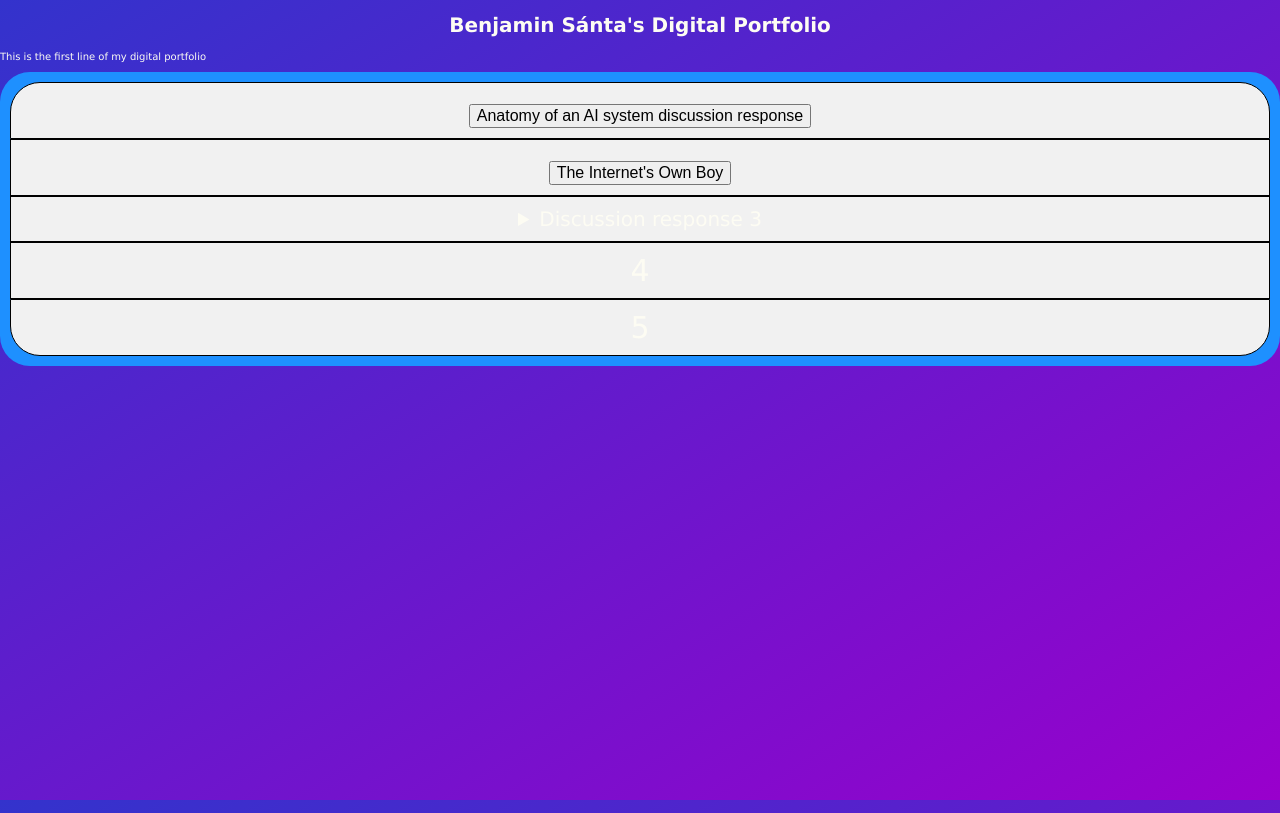
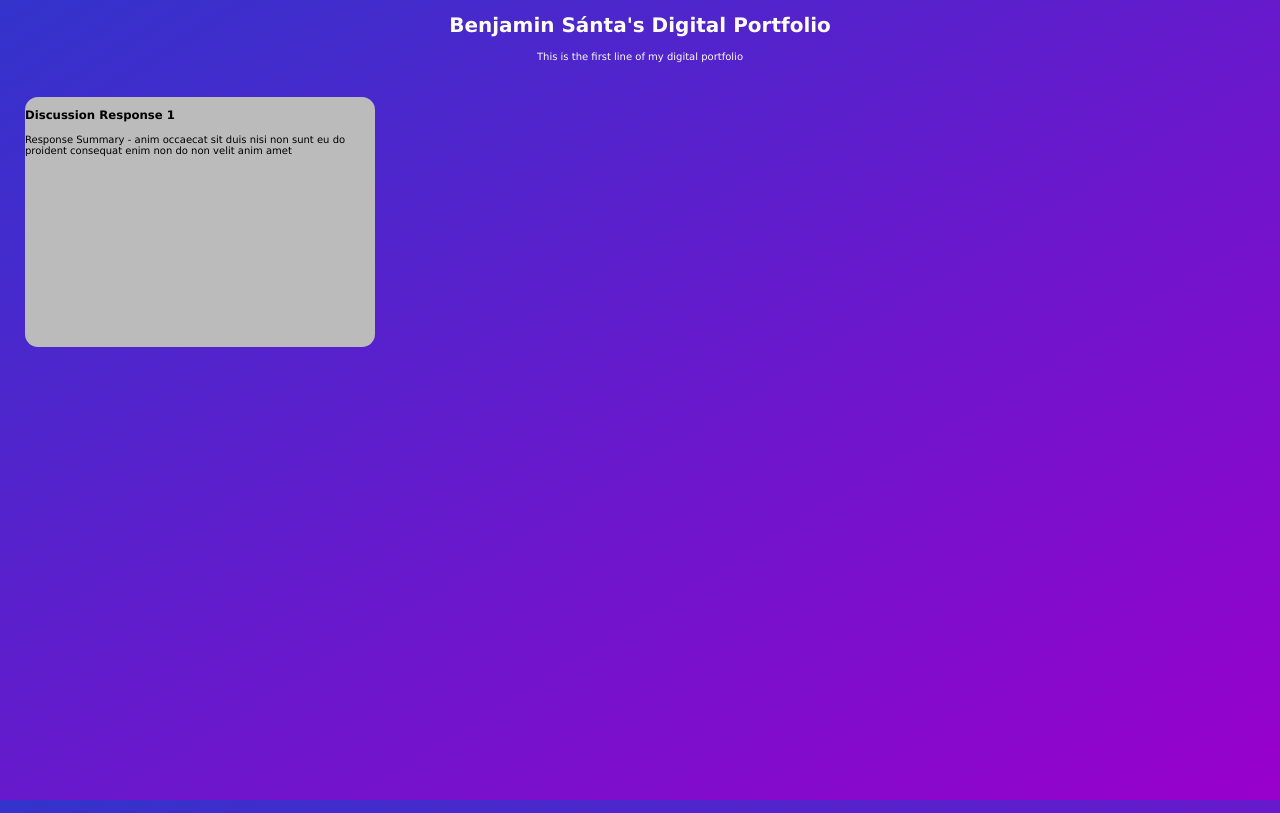
Before and after one commit to bensanta/DH1001-Projects, a plain HTML site: page index.html in a window 1280 px wide. Drawn offline with Linux system fonts and the light colour scheme.

Commit message:
Backup 20251102.3
WIP on flip cards

```diff
--- a/index.html
+++ b/index.html
@@ -1,47 +1,50 @@
 <!DOCTYPE html>
 <html>
 <head>
-<!--    linking css stylesheet - https://www.w3schools.com/html/html_css.asp-->
+    <!--    linking css stylesheet - https://www.w3schools.com/html/html_css.asp-->
     <link rel="stylesheet" href="mainStyles.css">
-    <title>Ben Santa's DH web page</title>
+    <title>Ben Sánta's DH web page</title>
 
+    <!--    onest font - https://fonts.google.com/selection/embed-->
+    <link rel="preconnect" href="https://fonts.googleapis.com">
+    <link rel="preconnect" href="https://fonts.gstatic.com" crossorigin>
+    <link href="https://fonts.googleapis.com/css2?family=Onest:wght@100..900&display=swap" rel="stylesheet">
+
+    <!--"generate a favicon for my digital portfolio and reference UCC DHIT, and make it
+        something fun but simple" prompt. ChatGPT, GPT-5 version, OpenAI, 2 Nov.
+        2025, chatgpt.com/share/69075819-ebbc-8003-92f8-53cbdc1ebcd5.-->
+    <!--How to do a favicon: https://www.w3schools.com/html/html_favicon.asp -->
+    <link rel="icon" type="image/x-icon" href="static/favicon.png">
 </head>
 
 <body>
-
     <!--align center https://www.w3schools.com/tags/tag_center.ASP-->
     <h1 style="text-align: center">Benjamin Sánta's Digital Portfolio</h1>
-    <p>This is the first line of my digital portfolio</p>
+    <p style="text-align: center">This is the first line of my digital portfolio</p>
 
 
 
 
-    <div class="container">
-    <!--    source for buttons - https://www.w3schools.com/tags/tag_button.asp-->
-    <!--    combining links and buttons https://www.reddit.com/r/html5/comments/u7o29l/comment/i5hc416/ -->
-        <div class="top-row-round"><a href="anatomy-of-an-ai-system.html">
-            <button>Anatomy of an AI system discussion response</button></a>
-        </div>
-
-        <div>
-            <a href="the-internets-own-boy.html"><button>The Internet's Own Boy</button></a>
-        </div>
-
-        <div> <!--how to use details https://developer.mozilla.org/en-US/docs/Web/HTML/Reference/Elements/details-->
-            <details style="font-size: 12pt" class="details-animation">
-                <summary style="font-size: 15pt">
-                    Discussion response 3
-                </summary>
-                Lorem ipsum discussion response 3.
-            </details>
-        </div>
-        <div>
-            4
-        </div>
-        <div class="bottom-row-round"> <!-- round bottom corners-->
-            5
+    <!--Cards https://www.w3schools.com/howto/howto_css_cards.asp -->
+    <!--Flip Cards https://www.w3schools.com/howto/howto_css_flip_card.asp -->
+    <div class="flip-card">
+        <div class="flip-card-inner">
+            <div class="flip-card-front">
+                <h3>Discussion Response 1</h3>
+                <p>Response Summary - anim occaecat sit duis nisi non sunt
+                    eu do proident consequat enim non do non
+                    velit anim amet</p>
+            </div>
+            <div class="flip-card-back">
+                <h1>John Doe</h1>
+                <p>Architect & Engineer</p>
+                <p>We love that guy</p>
+            </div>
         </div>
     </div>
+
+
+
 
 
     <!--Todo: somewhere add in a reference list-->
--- a/mainStyles.css
+++ b/mainStyles.css
@@ -14,39 +14,8 @@ body {
     font: normal 10px Verdana, Arial, sans-serif; /*set a specific font for the whole page - https://stackoverflow.com/a/7025794*/
 }
 
-
-.container {
-    /* rounding from w3 schools - https://www.w3schools.com/css/css3_borders.asp */
-    border-radius: 30px;
-    display: grid;
-    background-color: dodgerblue;
-    padding: 10px;
-}
-
-.container div {
-    background-color: #f1f1f1;
-    border: 1px solid black;
-    padding: 10px;
-    font-size: 30px;
-    text-align: center;
-}
-
-/* roundings */
-.top-row-round {
-    border-radius: 30px 30px 0 0;
-}
-
-.bottom-row-round {
-    border-radius: 0 0 30px 30px;
-}
-
-/* within the container, all buttons have this applied */
-.container button {
-    font-size: 12pt;
-}
-
 /*Pill buttons: https://www.w3schools.com/howto/howto_css_pill_button.asp*/
-.button {
+.pill-button {
     background-color: #ddd;
     border: none;
     color: black;
@@ -57,18 +26,60 @@ body {
     margin: 4px 2px;
     cursor: pointer;
     border-radius: 16px;
+}
 
 
-/* details (collapsing section) formatting
- - https://developer.mozilla.org/en-US/docs/Web/HTML/Reference/Elements/details */
-.container details {
-    border: 1px solid #000;
-    border-radius: 4px;
-    padding: 0.5em 0.5em 0;
+
+/*Cards https://www.w3schools.com/howto/howto_css_cards.asp */
+/*Flip cards https://www.w3schools.com/howto/howto_css_flip_card.asp */
+
+/* The flip card container - set the width and height to whatever you want. We have added the border property to demonstrate that the flip itself goes out of the box on hover (remove perspective if you don't want the 3D effect */
+.flip-card {
+    background-color: transparent;
+    align-content: center;
+    width: 300px;
+    height: 200px;
+    border-radius: 13px;
+    border: 0 solid #f1f1f1;
+    perspective: 1000px; /* Remove this if you don't want the 3D effect */
 }
 
-.container summary {
-    font-weight: bold;
-    margin: -0.5em -0.5em 0;
-    padding: 0.5em;
+/* This container is needed to position the front and back side */
+.flip-card-inner {
+    padding: 25px;
+    border-radius: 13px;
+    position: relative;
+    width: 100%;
+    height: 100%;
+    text-align: left;
+    transition: transform 0.8s;
+    transform-style: preserve-3d;
 }
+
+/* Do an horizontal flip when you move the mouse over the flip box container */
+.flip-card:hover .flip-card-inner {
+    transform: rotateY(180deg);
+}
+
+/* Position the front and back side */
+.flip-card-front, .flip-card-back {
+    border-radius: 13px;
+    position: absolute;
+    width: 100%;
+    height: 100%;
+    -webkit-backface-visibility: hidden; /* Safari */
+    backface-visibility: hidden;
+}
+
+/* Style the front side (fallback if image is missing) */
+.flip-card-front {
+    background-color: #bbb;
+    color: black;
+}
+
+/* Style the back side */
+.flip-card-back {
+    background-color: dodgerblue;
+    color: white;
+    transform: rotateY(180deg);
+}
```
Also changed, not shown: favicon.png (added).
